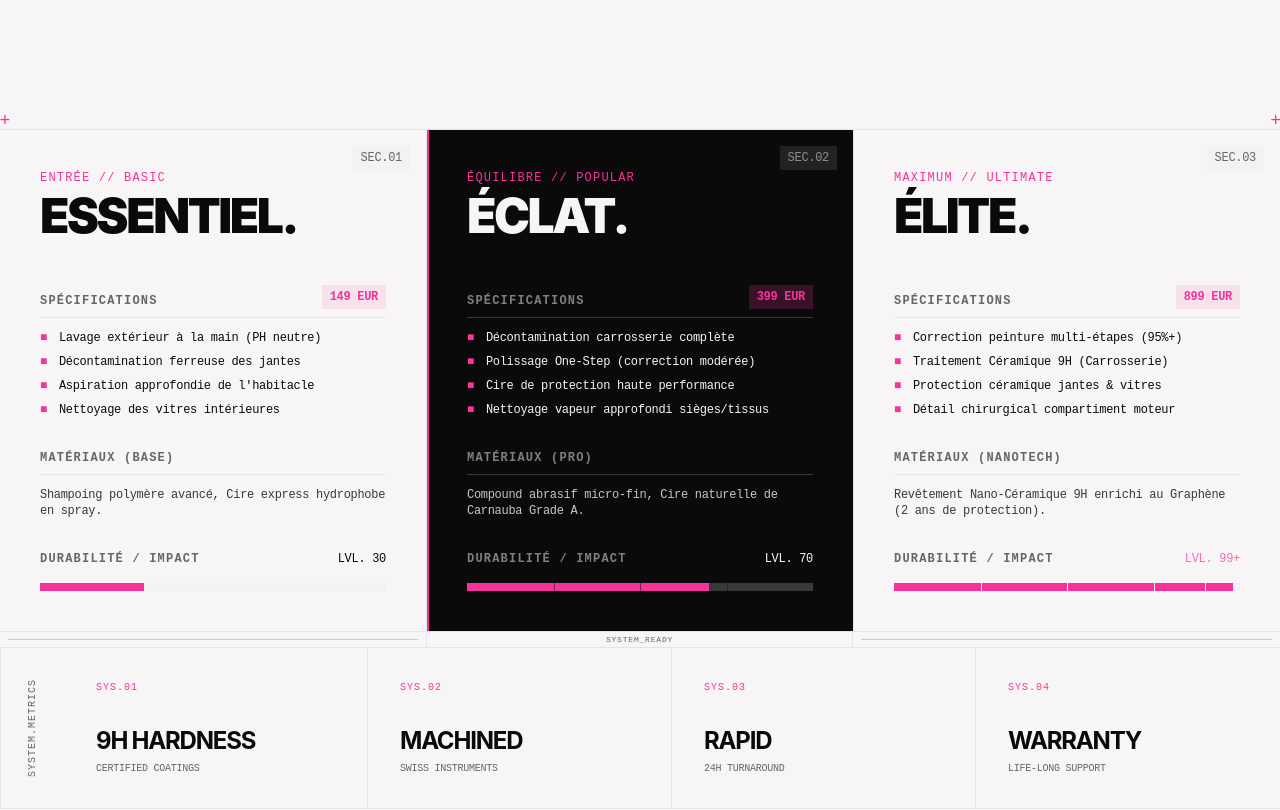
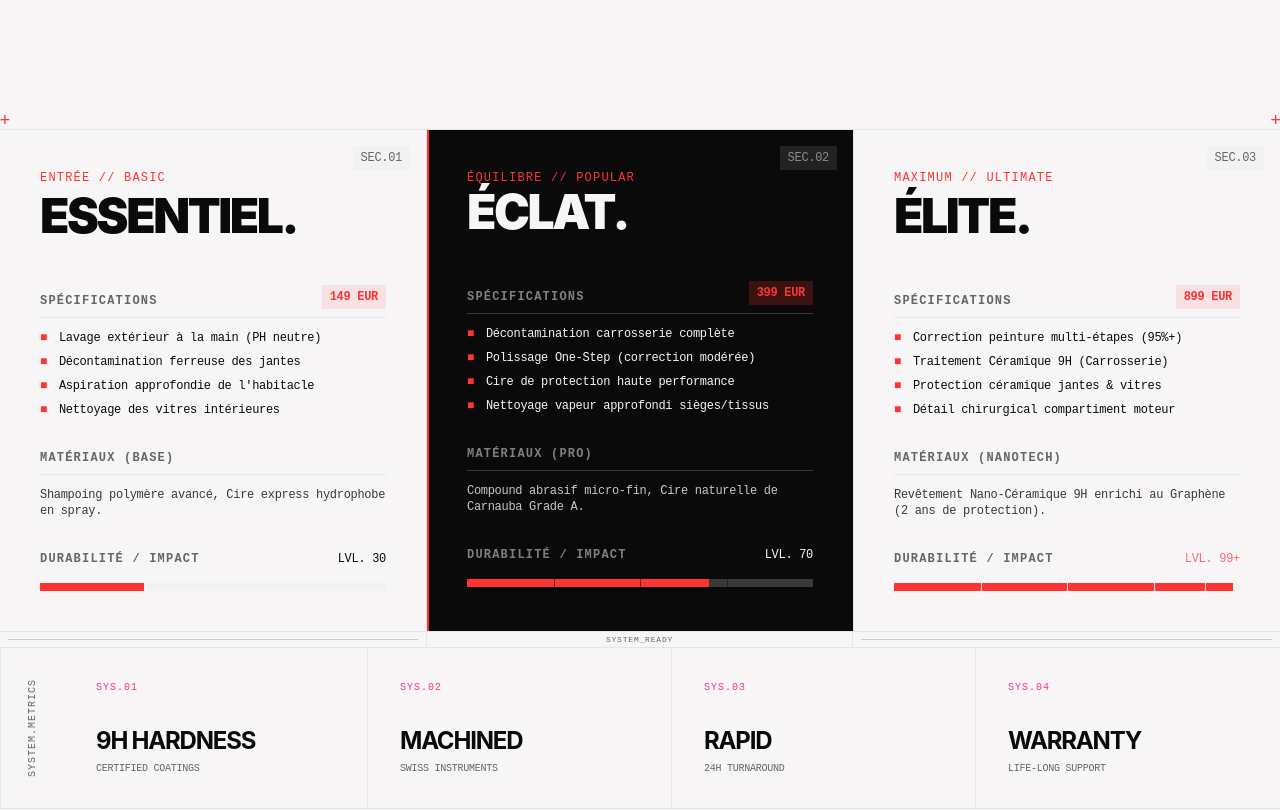
Before and after one commit to Teodev578/prepa_website, a Next.js app: page / in a window 1280 px wide. Shown: the part 1201-2011 px from the top of the page. Built offline with nearby package versions, Linux system fonts and the light colour scheme.

Commit message:
refactor: migrate home page components to a dedicated subdirectory and reorganize structure

```diff
--- a/components/Hero.tsx
+++ b/components/home/Hero.tsx
@@ -78,9 +78,9 @@ export default function Hero() {
         <div className="w-full lg:w-1/2 relative bg-background flex flex-col justify-center px-6 md:px-16 lg:px-24 py-10 lg:py-0 border-technical h-[65vh] lg:h-full">
           <div className="absolute top-0 left-0 tech-corner hidden lg:block"></div>
 
-          {/* Massive Cutoff Number (Edge Right) */}
-          <div className="absolute top-1/2 right-0 -translate-y-1/2 translate-x-[35%] lg:translate-x-[40%] text-[60vw] lg:text-[35vw] font-sans font-black text-primary leading-none pointer-events-none z-0 select-none opacity-10">
-            01
+          {/* Massive Cutoff Number (Aligned with Content) */}
+          <div className="absolute top-1/2 left-6 md:left-16 lg:left-24 -translate-y-1/2 text-[60vw] lg:text-[35vw] font-sans font-black text-primary leading-none pointer-events-none z-0 select-none opacity-10">
+            #1
           </div>
 
           <div className="relative z-10 max-w-xl">
--- a/components/TechnicalServices.tsx
+++ b/components/home/TechnicalServices.tsx
@@ -8,10 +8,10 @@ const TechnicalServices = () => {
             {/* Huge Title Area */}
             <div className="py-16 md:py-32 px-4 md:px-8 border-b border-border relative">
                 {/* Crosshairs + Decor */}
-                <div className="absolute top-0 left-0 -translate-x-[0.5px] -translate-y-[0.5px] text-pink-500 font-mono text-lg leading-none">+</div>
-                <div className="absolute top-0 right-0 translate-x-[0.5px] -translate-y-[0.5px] text-pink-500 font-mono text-lg leading-none">+</div>
-                <div className="absolute bottom-0 left-0 -translate-x-[0.5px] translate-y-[0.5px] text-pink-500 font-mono text-lg leading-none">+</div>
-                <div className="absolute bottom-0 right-0 translate-x-[0.5px] translate-y-[0.5px] text-pink-500 font-mono text-lg leading-none">+</div>
+                <div className="absolute top-0 left-0 -translate-x-[0.5px] -translate-y-[0.5px] text-primary font-mono text-lg leading-none">+</div>
+                <div className="absolute top-0 right-0 translate-x-[0.5px] -translate-y-[0.5px] text-primary font-mono text-lg leading-none">+</div>
+                <div className="absolute bottom-0 left-0 -translate-x-[0.5px] translate-y-[0.5px] text-primary font-mono text-lg leading-none">+</div>
+                <div className="absolute bottom-0 right-0 translate-x-[0.5px] translate-y-[0.5px] text-primary font-mono text-lg leading-none">+</div>
 
                 <h2 className="font-sans font-black text-6xl md:text-[11vw] leading-[0.8] tracking-tighter uppercase max-w-full break-words relative z-10">
                     INGÉNIERIE<br /> DU DETAILING.
@@ -42,7 +42,7 @@ const TechnicalServices = () => {
                 <div className="flex-1 border-b md:border-b-0 md:border-r border-border p-6 md:p-10 relative group">
                     <div className="absolute top-4 right-4 font-mono text-xs text-muted-foreground bg-muted px-2 py-1">SEC.01</div>
                     <div className="mb-12">
-                        <span className="font-mono text-xs text-pink-500 uppercase tracking-widest block mb-2">ENTRÉE // BASIC</span>
+                        <span className="font-mono text-xs text-primary uppercase tracking-widest block mb-2">ENTRÉE // BASIC</span>
                         <h3 className="font-sans font-black text-4xl lg:text-5xl uppercase tracking-tighter">ESSENTIEL.</h3>
                     </div>
 
@@ -51,13 +51,13 @@ const TechnicalServices = () => {
                         <div>
                             <div className="flex justify-between items-end border-b border-border pb-2 mb-3">
                                 <span className="uppercase text-muted-foreground tracking-widest font-bold">Spécifications</span>
-                                <span className="text-pink-500 font-bold bg-pink-500/10 px-2 py-1">149 EUR</span>
+                                <span className="text-primary font-bold bg-primary/10 px-2 py-1">149 EUR</span>
                             </div>
                             <ul className="space-y-2">
-                                <li className="flex gap-3"><span className="text-pink-500">■</span> Lavage extérieur à la main (PH neutre)</li>
-                                <li className="flex gap-3"><span className="text-pink-500">■</span> Décontamination ferreuse des jantes</li>
-                                <li className="flex gap-3"><span className="text-pink-500">■</span> Aspiration approfondie de l'habitacle</li>
-                                <li className="flex gap-3"><span className="text-pink-500">■</span> Nettoyage des vitres intérieures</li>
+                                <li className="flex gap-3"><span className="text-primary">■</span> Lavage extérieur à la main (PH neutre)</li>
+                                <li className="flex gap-3"><span className="text-primary">■</span> Décontamination ferreuse des jantes</li>
+                                <li className="flex gap-3"><span className="text-primary">■</span> Aspiration approfondie de l'habitacle</li>
+                                <li className="flex gap-3"><span className="text-primary">■</span> Nettoyage des vitres intérieures</li>
                             </ul>
                         </div>
 
@@ -76,7 +76,7 @@ const TechnicalServices = () => {
                                 <span>LVL. 30</span>
                             </div>
                             <div className="w-full h-2 bg-muted relative overflow-hidden">
-                                <div className="absolute top-0 left-0 h-full w-[30%] bg-pink-500 transition-all duration-1000 group-hover:w-[35%]"></div>
+                                <div className="absolute top-0 left-0 h-full w-[30%] bg-primary transition-all duration-1000 group-hover:w-[35%]"></div>
                             </div>
                         </div>
                     </div>
@@ -85,25 +85,25 @@ const TechnicalServices = () => {
                 {/* ---------- CARD 02 (INVERTED / HERO PACKAGE) ---------- */}
                 <div className="flex-1 border-b md:border-b-0 md:border-r border-border p-6 md:p-10 relative group bg-foreground text-background">
                     {/* Highlighter Line */}
-                    <div className="absolute top-0 left-0 w-full md:w-[2px] h-[2px] md:h-full bg-pink-500 z-10"></div>
+                    <div className="absolute top-0 left-0 w-full md:w-[2px] h-[2px] md:h-full bg-primary z-10"></div>
 
                     <div className="absolute top-4 right-4 font-mono text-xs text-background/50 bg-background/10 px-2 py-1">SEC.02</div>
                     <div className="mb-12">
-                        <span className="font-mono text-xs text-pink-500 uppercase tracking-widest block mb-2">ÉQUILIBRE // POPULAR</span>
-                        <h3 className="font-sans font-black text-4xl lg:text-5xl uppercase tracking-tighter text-background">ÉCLAT.</h3>
+                        <span className="font-mono text-xs text-primary uppercase tracking-widest block mb-1">ÉQUILIBRE // POPULAR</span>
+                        <h3 className="font-sans font-black text-4xl lg:text-5xl uppercase tracking-tighter text-background leading-[0.9]">ÉCLAT.</h3>
                     </div>
 
                     <div className="space-y-8 font-mono text-[11px] lg:text-xs">
                         <div>
                             <div className="flex justify-between items-end border-b border-background/20 pb-2 mb-3">
                                 <span className="uppercase text-background/50 tracking-widest font-bold">Spécifications</span>
-                                <span className="text-pink-500 font-bold bg-pink-500/20 px-2 py-1">399 EUR</span>
+                                <span className="text-primary font-bold bg-primary/20 px-2 py-1">399 EUR</span>
                             </div>
                             <ul className="space-y-2">
-                                <li className="flex gap-3"><span className="text-pink-500">■</span> Décontamination carrosserie complète</li>
-                                <li className="flex gap-3"><span className="text-pink-500">■</span> Polissage One-Step (correction modérée)</li>
-                                <li className="flex gap-3"><span className="text-pink-500">■</span> Cire de protection haute performance</li>
-                                <li className="flex gap-3"><span className="text-pink-500">■</span> Nettoyage vapeur approfondi sièges/tissus</li>
+                                <li className="flex gap-3"><span className="text-primary">■</span> Décontamination carrosserie complète</li>
+                                <li className="flex gap-3"><span className="text-primary">■</span> Polissage One-Step (correction modérée)</li>
+                                <li className="flex gap-3"><span className="text-primary">■</span> Cire de protection haute performance</li>
+                                <li className="flex gap-3"><span className="text-primary">■</span> Nettoyage vapeur approfondi sièges/tissus</li>
                             </ul>
                         </div>
 
@@ -120,7 +120,7 @@ const TechnicalServices = () => {
                                 <span>LVL. 70</span>
                             </div>
                             <div className="w-full h-2 bg-background/20 relative overflow-hidden">
-                                <div className="absolute top-0 left-0 h-full w-[70%] bg-pink-500 transition-all duration-1000 group-hover:w-[75%]"></div>
+                                <div className="absolute top-0 left-0 h-full w-[70%] bg-primary transition-all duration-1000 group-hover:w-[75%]"></div>
                                 {/* Technical indicators on gauge */}
                                 <div className="absolute top-0 left-1/4 h-full w-[1px] bg-foreground/50"></div>
                                 <div className="absolute top-0 left-2/4 h-full w-[1px] bg-foreground/50"></div>
@@ -134,7 +134,7 @@ const TechnicalServices = () => {
                 <div className="flex-1 p-6 md:p-10 relative group bg-card">
                     <div className="absolute top-4 right-4 font-mono text-xs text-muted-foreground bg-muted px-2 py-1">SEC.03</div>
                     <div className="mb-12">
-                        <span className="font-mono text-xs text-pink-500 uppercase tracking-widest block mb-2">MAXIMUM // ULTIMATE</span>
+                        <span className="font-mono text-xs text-primary uppercase tracking-widest block mb-2">MAXIMUM // ULTIMATE</span>
                         <h3 className="font-sans font-black text-4xl lg:text-5xl uppercase tracking-tighter">ÉLITE.</h3>
                     </div>
 
@@ -142,13 +142,13 @@ const TechnicalServices = () => {
                         <div>
                             <div className="flex justify-between items-end border-b border-border pb-2 mb-3">
                                 <span className="uppercase text-muted-foreground tracking-widest font-bold">Spécifications</span>
-                                <span className="text-pink-500 font-bold bg-pink-500/10 px-2 py-1">899 EUR</span>
+                                <span className="text-primary font-bold bg-primary/10 px-2 py-1">899 EUR</span>
                             </div>
                             <ul className="space-y-2">
-                                <li className="flex gap-3"><span className="text-pink-500">■</span> Correction peinture multi-étapes (95%+)</li>
-                                <li className="flex gap-3"><span className="text-pink-500">■</span> Traitement Céramique 9H (Carrosserie)</li>
-                                <li className="flex gap-3"><span className="text-pink-500">■</span> Protection céramique jantes & vitres</li>
-                                <li className="flex gap-3"><span className="text-pink-500">■</span> Détail chirurgical compartiment moteur</li>
+                                <li className="flex gap-3"><span className="text-primary">■</span> Correction peinture multi-étapes (95%+)</li>
+                                <li className="flex gap-3"><span className="text-primary">■</span> Traitement Céramique 9H (Carrosserie)</li>
+                                <li className="flex gap-3"><span className="text-primary">■</span> Protection céramique jantes & vitres</li>
+                                <li className="flex gap-3"><span className="text-primary">■</span> Détail chirurgical compartiment moteur</li>
                             </ul>
                         </div>
 
@@ -162,10 +162,10 @@ const TechnicalServices = () => {
                         <div>
                             <div className="flex justify-between items-end pb-2 mb-2">
                                 <span className="uppercase text-muted-foreground tracking-widest font-bold">Durabilité / Impact</span>
-                                <span className="text-pink-500 animate-pulse">LVL. 99+</span>
+                                <span className="text-primary animate-pulse">LVL. 99+</span>
                             </div>
                             <div className="w-full h-2 bg-muted relative overflow-hidden">
-                                <div className="absolute top-0 left-0 h-full w-[98%] bg-pink-500"></div>
+                                <div className="absolute top-0 left-0 h-full w-[98%] bg-primary"></div>
                                 {/* Technical indicators on gauge */}
                                 <div className="absolute top-0 left-1/4 h-full w-[1px] bg-background"></div>
                                 <div className="absolute top-0 left-2/4 h-full w-[1px] bg-background"></div>
```
Also changed, not shown: app/page.tsx (+5 -5 lines), components/home/CTA.tsx (renamed from components/CTA.tsx, +9 -9 lines), components/home/Testimonials.tsx (renamed from components/Testimonials.tsx, +8 -8 lines), components/home/ExcellencePhilosophy.tsx (renamed from components/ExcellencePhilosophy.tsx).
